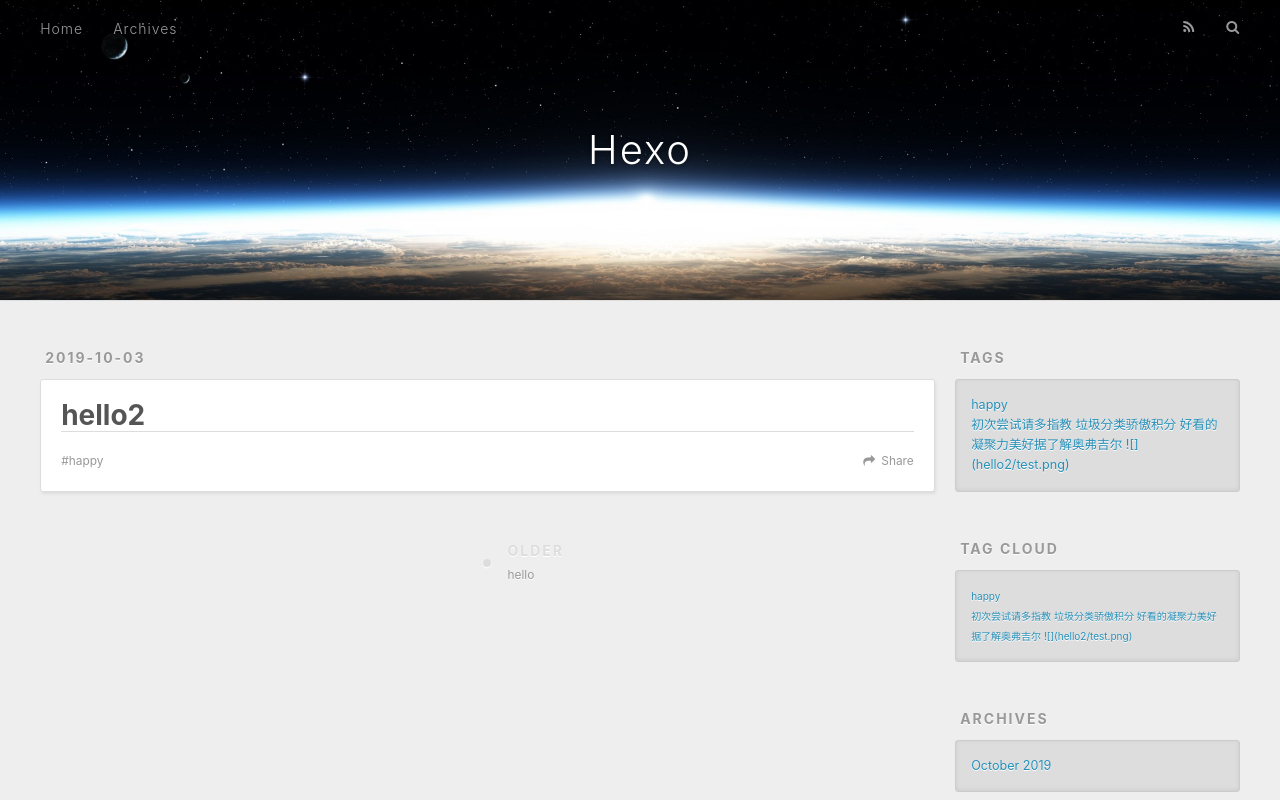
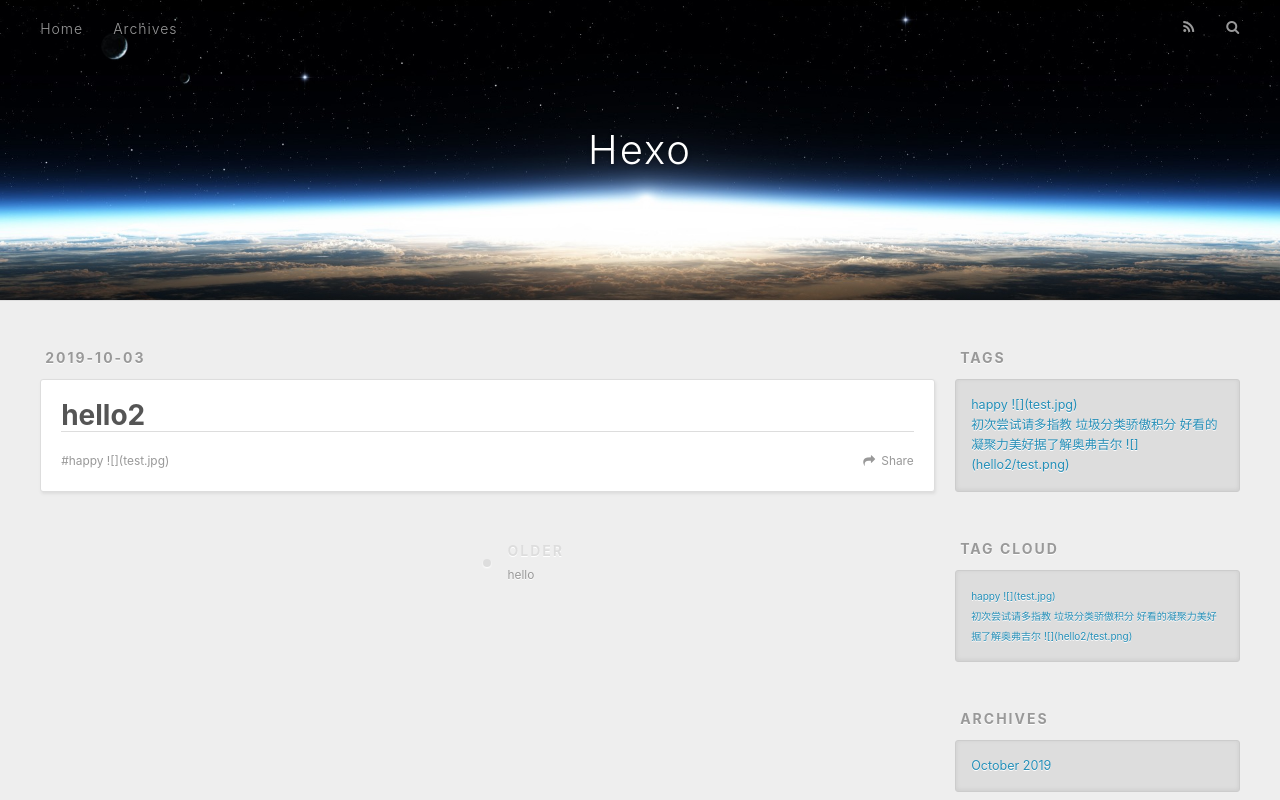
Before and after one commit to DoubleW-sec/DoubleW-sec.github.io, a plain HTML site: page 2019/10/03/hello2/index.html in a window 1280 px wide. Shown: the top 800 px of the page. Drawn offline with nearby package versions, Linux system fonts and the light colour scheme.

Commit message:
Site updated: 2019-10-03 12:14:30

```diff
--- a/2019/10/03/hello2/index.html
+++ b/2019/10/03/hello2/index.html
@@ -7,13 +7,13 @@
 
   <title>hello2 | Hexo</title>
   <meta name="viewport" content="width=device-width, initial-scale=1, maximum-scale=1">
-  <meta name="keywords" content="happy">
+  <meta name="keywords" content="happy ![](test.jpg)">
 <meta property="og:type" content="article">
 <meta property="og:title" content="hello2">
 <meta property="og:url" content="http://yoursite.com/2019/10/03/hello2/index.html">
 <meta property="og:site_name" content="Hexo">
 <meta property="og:locale" content="en">
-<meta property="og:updated_time" content="2019-10-03T04:12:42.939Z">
+<meta property="og:updated_time" content="2019-10-03T04:14:26.886Z">
 <meta name="twitter:card" content="summary">
 <meta name="twitter:title" content="hello2">
 
@@ -91,7 +91,7 @@
       <a data-url="http://yoursite.com/2019/10/03/hello2/" data-id="ck1a6f04i0004xowii355ezh3" class="article-share-link">Share</a>
 
 
-  <ul class="article-tag-list"><li class="article-tag-list-item"><a class="article-tag-list-link" href="/tags/happy/">happy</a></li></ul>
+  <ul class="article-tag-list"><li class="article-tag-list-item"><a class="article-tag-list-link" href="/tags/happy-test-jpg/">happy ![](test.jpg)</a></li></ul>
 
     </footer>
   </div>
@@ -121,7 +121,7 @@
   <div class="widget-wrap">
     <h3 class="widget-title">Tags</h3>
     <div class="widget">
-      <ul class="tag-list"><li class="tag-list-item"><a class="tag-list-link" href="/tags/happy/">happy</a></li><li class="tag-list-item"><a class="tag-list-link" href="/tags/初次尝试请多指教-垃圾分类骄傲积分-好看的凝聚力美好据了解奥弗吉尔-hello2-test-png/">初次尝试请多指教  垃圾分类骄傲积分 好看的凝聚力美好据了解奥弗吉尔 ![](hello2/test.png)</a></li></ul>
+      <ul class="tag-list"><li class="tag-list-item"><a class="tag-list-link" href="/tags/happy-test-jpg/">happy ![](test.jpg)</a></li><li class="tag-list-item"><a class="tag-list-link" href="/tags/初次尝试请多指教-垃圾分类骄傲积分-好看的凝聚力美好据了解奥弗吉尔-hello2-test-png/">初次尝试请多指教  垃圾分类骄傲积分 好看的凝聚力美好据了解奥弗吉尔 ![](hello2/test.png)</a></li></ul>
     </div>
   </div>
 
@@ -131,7 +131,7 @@
   <div class="widget-wrap">
     <h3 class="widget-title">Tag Cloud</h3>
     <div class="widget tagcloud">
-      <a href="/tags/happy/" style="font-size: 10px;">happy</a> <a href="/tags/初次尝试请多指教-垃圾分类骄傲积分-好看的凝聚力美好据了解奥弗吉尔-hello2-test-png/" style="font-size: 10px;">初次尝试请多指教  垃圾分类骄傲积分 好看的凝聚力美好据了解奥弗吉尔 ![](hello2/test.png)</a>
+      <a href="/tags/happy-test-jpg/" style="font-size: 10px;">happy ![](test.jpg)</a> <a href="/tags/初次尝试请多指教-垃圾分类骄傲积分-好看的凝聚力美好据了解奥弗吉尔-hello2-test-png/" style="font-size: 10px;">初次尝试请多指教  垃圾分类骄傲积分 好看的凝聚力美好据了解奥弗吉尔 ![](hello2/test.png)</a>
     </div>
   </div>
 
```
Also changed, not shown: 2019/10/03/hello-world/index.html (+2 -2 lines), 2019/10/03/hello/index.html (+2 -2 lines), archives/2019/10/index.html (+2 -2 lines), archives/2019/index.html (+2 -2 lines), archives/index.html (+2 -2 lines), index.html (+3 -3 lines), tags/happy-test-jpg/index.html (renamed from tags/happy/index.html, +4 -4 lines), tags/初次尝试请多指教-垃圾分类骄傲积分-好看的凝聚力美好据了解奥弗吉尔-hello2-test-png/index.html (+2 -2 lines), 2019/10/03/hello2/test.jpg (renamed from 2019/10/03/hello2/test.png).
